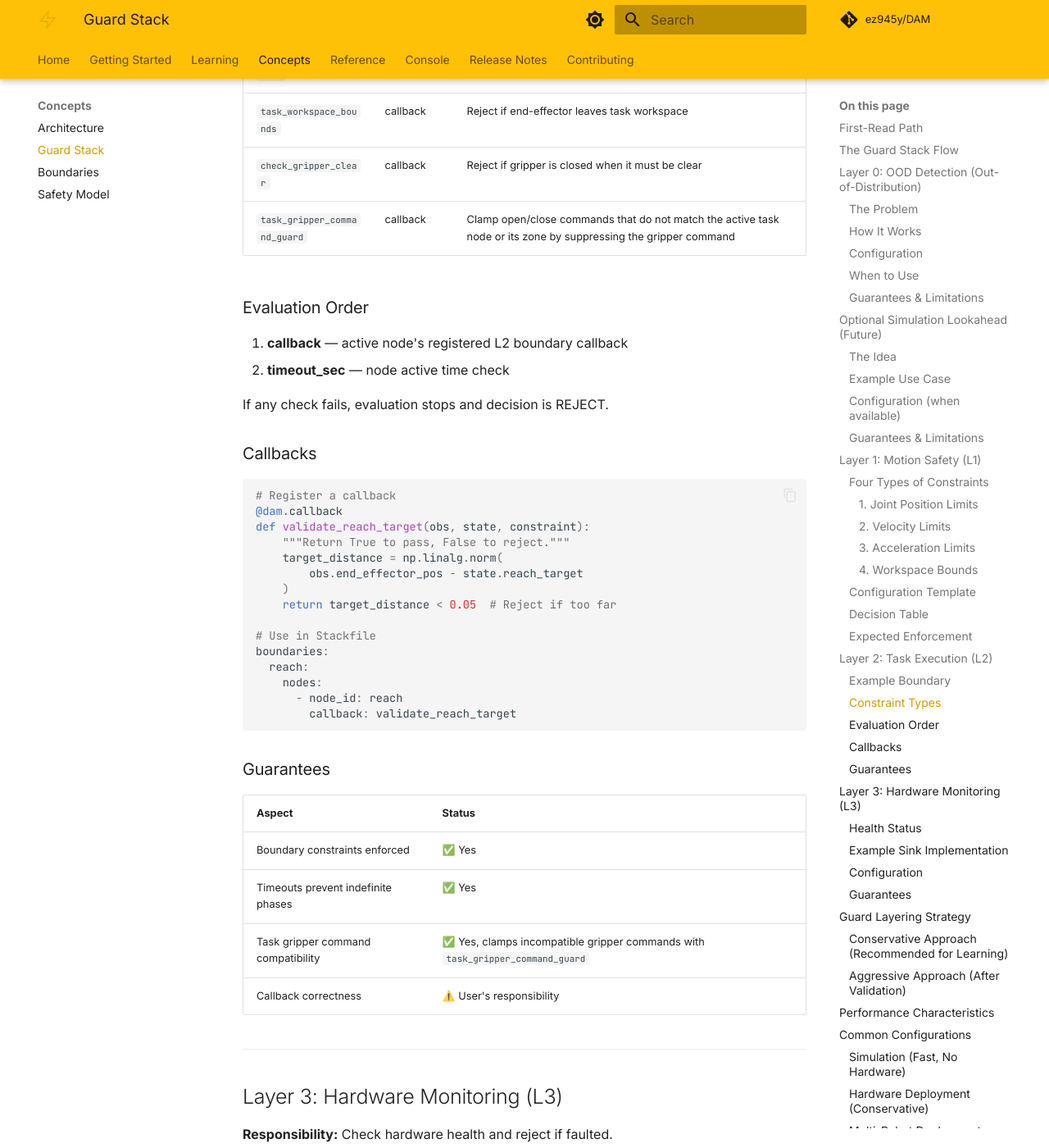
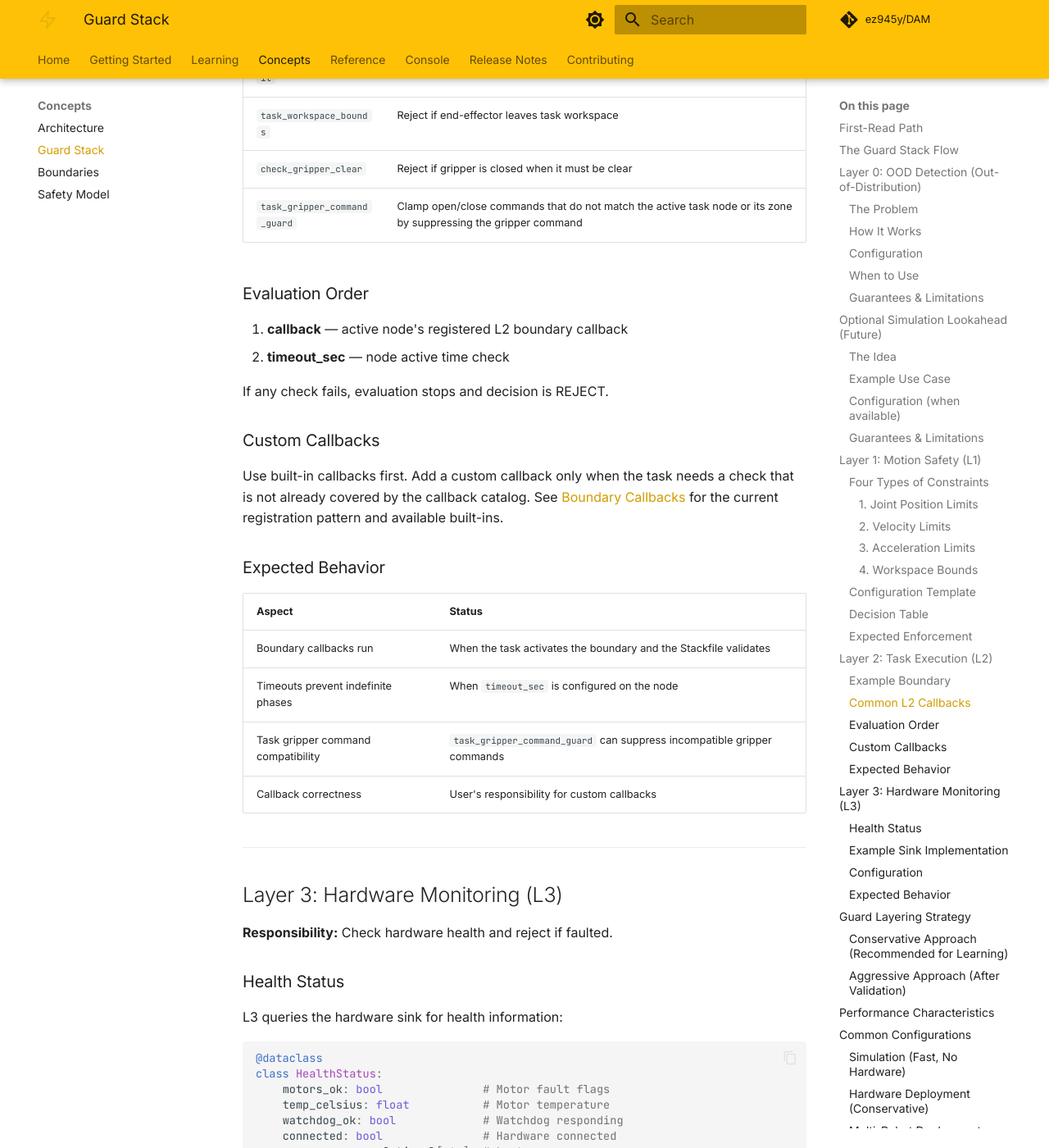
Before and after one commit to ez945y/DAM, an MkDocs documentation site: the page built from docs/concepts/guards-explained.md, in a window 1280 px wide and 1400 px high, scrolled down 8194 px. Shown: the whole window at 82% size. Built offline with MkDocs 1.6.1 and Material for MkDocs 9.7.7, drawn with Linux system fonts in a browser that asks for light colours; comment, search, counter and statistics services are not loaded; some of the changed text lies outside the part shown.

Commit message:
feat: calibrate guard concept docs

````diff
--- a/docs/concepts/guards-explained.md
+++ b/docs/concepts/guards-explained.md
@@ -113,7 +113,7 @@
 | Catches distribution shift | ✅ Usually |
 | False positives | ⚠️ Possible (rejects valid states) |
 | False negatives | ⚠️ Possible (misses subtle shifts) |
-| Real-time safe | ✅ Yes (< 1 ms) |
+| Timing impact | Watch cycle latency on the target machine |
 | User configuration required | ✅ Training phase optional but recommended |
 
 ---
@@ -167,10 +167,10 @@
 
 | Aspect | Status |
 |--------|--------|
-| Prevents impossible actions | ✅ Yes |
-| Sim-to-real fidelity | ⚠️ Good but imperfect (friction, damping) |
-| Real-time safe | ⚠️ Depends on sim complexity |
-| Requires sim model | ✅ Yes (URDF or MuJoCo XML) |
+| Prevents impossible actions | Only as good as the simulator and model assumptions |
+| Sim-to-real fidelity | Imperfect; friction, damping, and contacts need validation |
+| Timing impact | Depends on simulator complexity |
+| Requires sim model | Yes, such as URDF or MuJoCo XML |
 
 ---
 
@@ -314,8 +314,8 @@
 | Velocity bounds | Enforced when configured with accurate limits |
 | Acceleration bounds | Enforced when configured with accurate limits |
 | Workspace bounds | Enforced when configured with a valid kinematic model |
-| Collision-free | ❌ NO (requires a dedicated simulation/collision checker) |
-| Real-time safe | ✅ Yes (< 1 ms) |
+| Collision-free | Not covered by the default guard stack; requires a dedicated simulation or collision checker |
+| Timing health | Watch cycle latency in the console and configure watchdogs for the target hardware |
 
 ---
 
@@ -333,33 +333,30 @@
     layer: L2
     type: list
     nodes:
-      - node_id: pick_left
-        callback: task_gripper_command_guard
+      - callback: task_gripper_command_guard
         params:
           allowed_command: close
           zone: [[-0.175, -0.025], [-0.075, 0.075], [0.075, 0.225]]
         fallback: hold_position
-      - node_id: transfer_left_to_right
-        callback: task_gripper_command_guard
+      - callback: task_gripper_command_guard
         params:
           allowed_command: none
         fallback: hold_position
-      - node_id: place_right
-        callback: task_gripper_command_guard
+      - callback: task_gripper_command_guard
         params:
           allowed_command: open
           zone: [[0.025, 0.175], [-0.075, 0.075], [0.075, 0.225]]
         fallback: hold_position
 ```
 
-### Constraint Types
+### Common L2 Callbacks
 
-| Constraint | Type | Behavior |
-|-----------|------|----------|
-| `task_joint_speed_limit` | callback | Reject if joint velocity norm exceeds task limit |
-| `task_workspace_bounds` | callback | Reject if end-effector leaves task workspace |
-| `check_gripper_clear` | callback | Reject if gripper is closed when it must be clear |
-| `task_gripper_command_guard` | callback | Clamp open/close commands that do not match the active task node or its zone by suppressing the gripper command |
+| Callback | Behavior |
+|----------|----------|
+| `task_joint_speed_limit` | Reject if joint velocity norm exceeds task limit |
+| `task_workspace_bounds` | Reject if end-effector leaves task workspace |
+| `check_gripper_clear` | Reject if gripper is closed when it must be clear |
+| `task_gripper_command_guard` | Clamp open/close commands that do not match the active task node or its zone by suppressing the gripper command |
 
 ### Evaluation Order
 
@@ -368,34 +365,21 @@
 
 If any check fails, evaluation stops and decision is REJECT.
 
-### Callbacks
+### Custom Callbacks
 
-```python
-# Register a callback
-@dam.callback
-def validate_reach_target(obs, state, constraint):
-    """Return True to pass, False to reject."""
-    target_distance = np.linalg.norm(
-        obs.end_effector_pos - state.reach_target
-    )
-    return target_distance < 0.05  # Reject if too far
+Use built-in callbacks first. Add a custom callback only when the task needs a
+check that is not already covered by the callback catalog. See
+[Boundary Callbacks](../boundary-callbacks.md) for the current registration
+pattern and available built-ins.
 
-# Use in Stackfile
-boundaries:
-  reach:
-    nodes:
-      - node_id: reach
-        callback: validate_reach_target
-```
-
-### Guarantees
+### Expected Behavior
 
 | Aspect | Status |
 |--------|--------|
-| Boundary constraints enforced | ✅ Yes |
-| Timeouts prevent indefinite phases | ✅ Yes |
-| Task gripper command compatibility | ✅ Yes, clamps incompatible gripper commands with `task_gripper_command_guard` |
-| Callback correctness | ⚠️ User's responsibility |
+| Boundary callbacks run | When the task activates the boundary and the Stackfile validates |
+| Timeouts prevent indefinite phases | When `timeout_sec` is configured on the node |
+| Task gripper command compatibility | `task_gripper_command_guard` can suppress incompatible gripper commands |
+| Callback correctness | User's responsibility for custom callbacks |
 
 ---
 
@@ -452,14 +436,14 @@
           max_staleness_ms: 1000
 ```
 
-### Guarantees
+### Expected Behavior
 
 | Aspect | Status |
 |--------|--------|
-| Hardware faults detected | ✅ Yes |
-| Temperature monitored | ✅ Yes |
-| Watchdog enforced | ✅ Yes |
-| Prevents hardware damage | ✅ Usually (depends on sensor accuracy) |
+| Hardware faults detected | When the adapter exposes health status |
+| Temperature monitored | When temperature sources are configured |
+| Watchdog enforced | When watchdog boundaries are active |
+| Hardware damage prevention | Depends on sensor accuracy, thresholds, and independent stop procedures |
 
 ---
 
````
Also changed, not shown: 1 other file.
